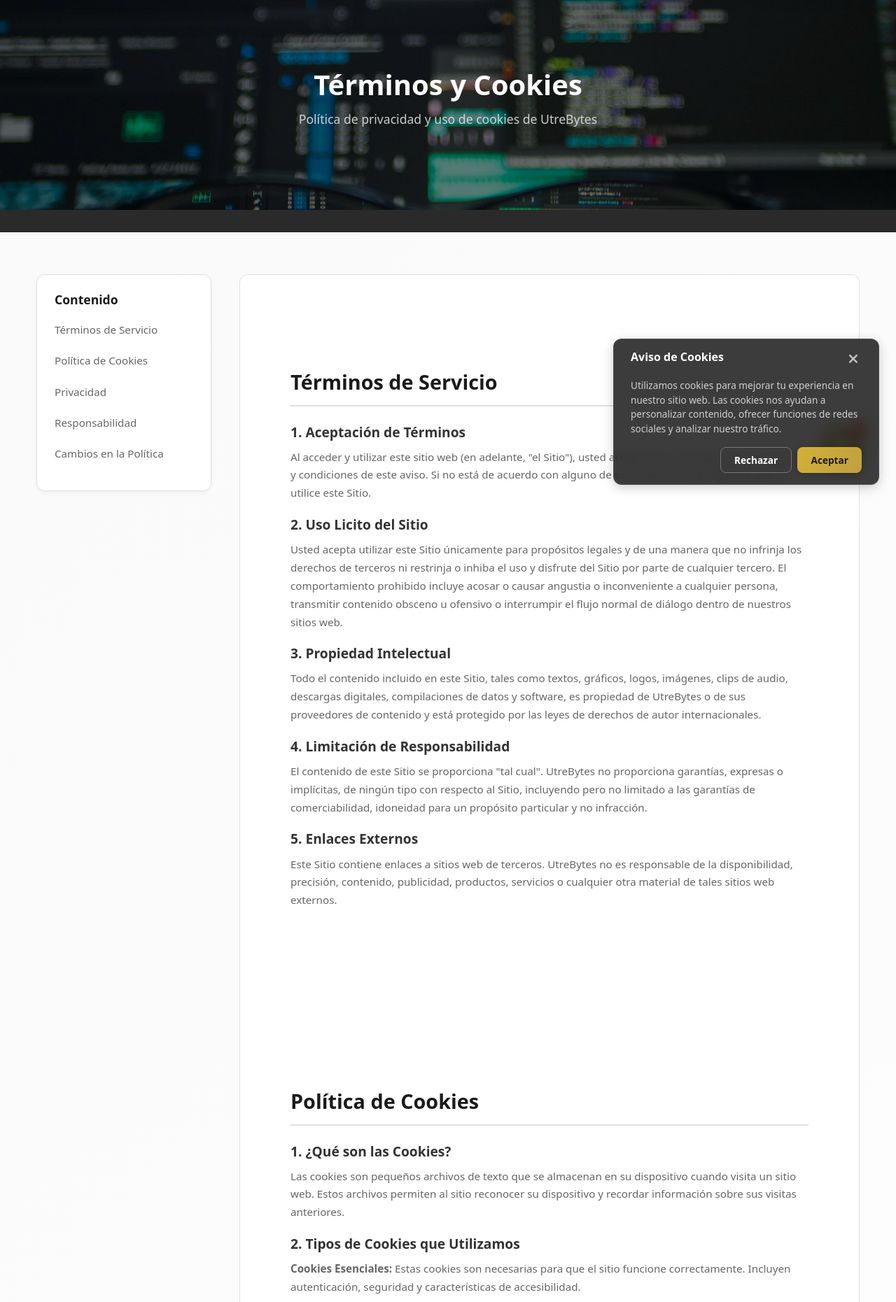
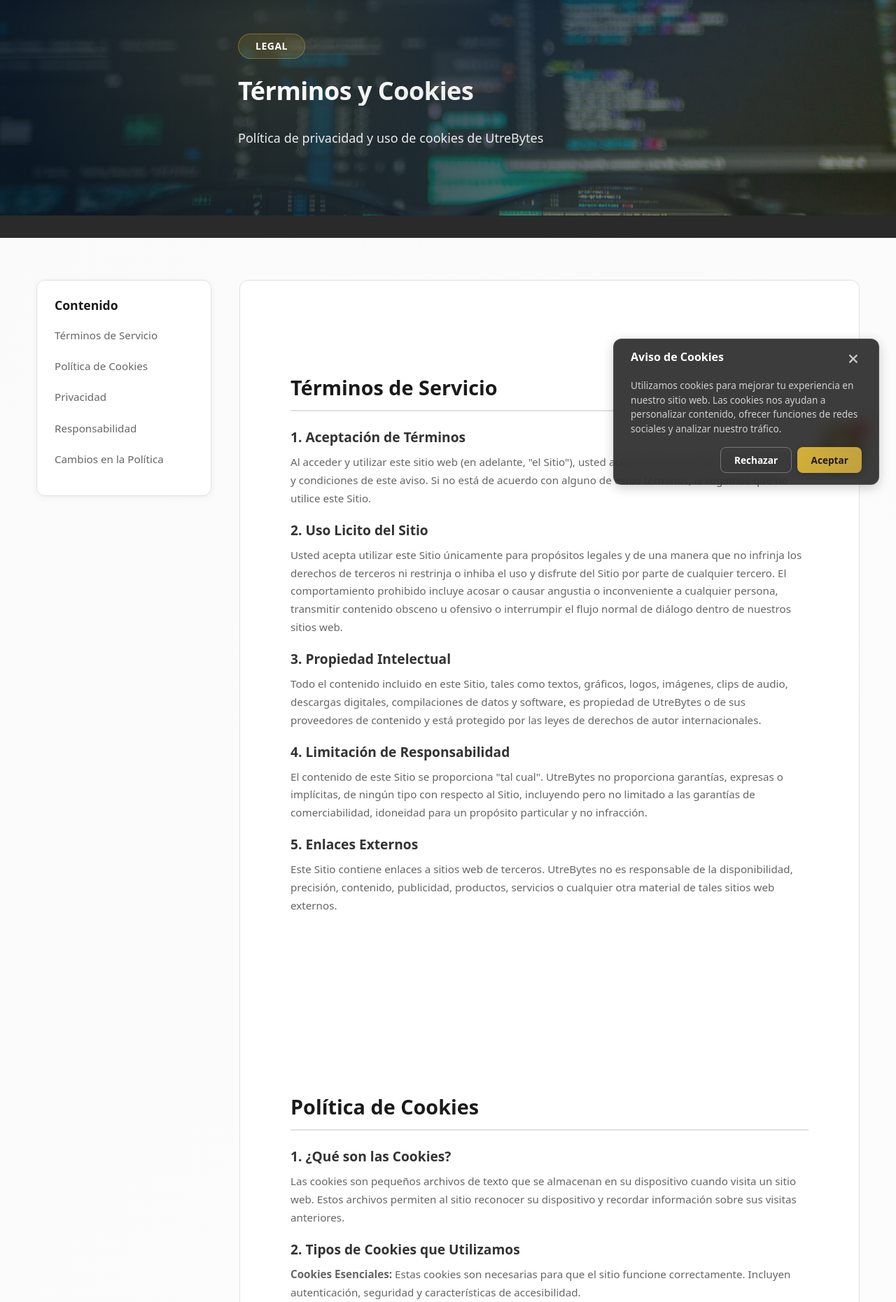
Before and after one commit to albertoperea003/utrebytes-web, a Laravel app: page /terminos-cookies in a window 1280 px wide. Shown: the part 83-1944 px from the top of the page at 70% size. Run offline with Laravel 12, Linux system fonts and the light colour scheme; style sheets or scripts are compiled from the project's sources; some web fonts are replaced.

Commit message:
- Reestilización pestañas - Limpiado de codigo residual

```diff
--- a/resources/sass/components/characteristics.scss
+++ b/resources/sass/components/characteristics.scss
@@ -4,28 +4,6 @@
 
 .characteristics-container {
     background: linear-gradient(135deg, #fafafa 0%, #ffffff 100%);
-}
-
-.characteristics-header {
-    padding: $space-4xl 0;
-    text-align: center;
-    background-attachment: fixed;
-    background-size: cover;
-    background-position: center;
-    background-repeat: no-repeat;
-
-    h1 {
-        font-size: $font-size-4xl;
-        margin-bottom: $space-lg;
-        color: #1a1a1a;
-    }
-
-    p {
-        font-size: $font-size-lg;
-        color: #666666;
-        max-width: 600px;
-        margin: 0 auto;
-    }
 }
 
 .characteristics-section {
@@ -209,13 +187,6 @@
 }
 
 @include breakpoint($breakpoint-sm) {
-    .characteristics-header h1 {
-        font-size: $font-size-3xl;
-    }
-
-    .characteristics-header p {
-        font-size: $font-size-base;
-    }
 
     .characteristics-section {
         padding: $space-2xl 0;
--- a/resources/sass/components/contact.scss
+++ b/resources/sass/components/contact.scss
@@ -1,40 +1,6 @@
 @use '../variables' as *;
 @use '../mixins' as *;
 @use 'sass:color' as color;
-
-.contact-hero {
-    padding: $space-2xl 0;
-    text-align: center;
-    background-attachment: fixed;
-    background-size: cover;
-    background-position: center;
-    background-repeat: no-repeat;
-    color: $white;
-
-    h1 {
-        font-size: $font-size-4xl;
-        margin-bottom: $space-lg;
-        font-weight: 700;
-    }
-
-    p {
-        font-size: $font-size-lg;
-        max-width: 700px;
-        margin: 0 auto;
-    }
-
-    @include breakpoint($breakpoint-sm) {
-        padding: $space-xl 0;
-
-        h1 {
-            font-size: $font-size-3xl;
-        }
-
-        p {
-            font-size: $font-size-base;
-        }
-    }
-}
 
 .contact-section {
     padding: $space-2xl 0;
--- a/resources/sass/components/legal.scss
+++ b/resources/sass/components/legal.scss
@@ -1,25 +1,3 @@
-.legal-hero {
-    background-size: cover;
-    background-position: center;
-    padding: 80px 20px;
-    color: white;
-    text-align: center;
-    min-height: 300px;
-    display: flex;
-    align-items: center;
-    justify-content: center;
-
-    h1 {
-        font-size: 2.5rem;
-        margin-bottom: 10px;
-        font-weight: 700;
-    }
-
-    p {
-        font-size: 1.1rem;
-        opacity: 0.9;
-    }
-}
 
 .legal-content {
     padding: 60px 20px;
--- a/resources/sass/components/partners.scss
+++ b/resources/sass/components/partners.scss
@@ -14,29 +14,6 @@
 
 .partners-container {
     background: linear-gradient(135deg, #fafafa 0%, #ffffff 100%);
-}
-
-.partners-header {
-    padding: 4rem 0;
-    text-align: center;
-    background-attachment: fixed;
-    background-size: cover;
-    background-position: center;
-    background-repeat: no-repeat;
-
-    h1 {
-        font-size: 2.75rem;
-        margin-bottom: 1rem;
-        color: #1a1a1a;
-        letter-spacing: -0.02em;
-    }
-
-    p {
-        font-size: 1.125rem;
-        color: #666666;
-        max-width: 600px;
-        margin: 0 auto;
-    }
 }
 
 .partners-section {
--- a/resources/sass/components/recursos.scss
+++ b/resources/sass/components/recursos.scss
@@ -24,29 +24,6 @@
 
 .recursos-container {
     background: linear-gradient(135deg, #fafafa 0%, #ffffff 100%);
-}
-
-.recursos-header {
-    padding: 4rem 0;
-    text-align: center;
-    background-attachment: fixed;
-    background-size: cover;
-    background-position: center;
-    background-repeat: no-repeat;
-
-    h1 {
-        font-size: 2.75rem;
-        margin-bottom: 1rem;
-        color: #1a1a1a;
-        letter-spacing: -0.02em;
-    }
-
-    p {
-        font-size: 1.125rem;
-        color: #666666;
-        max-width: 600px;
-        margin: 0 auto;
-    }
 }
 
 .recursos-section {
--- a/resources/views/pages/caracteristicas.blade.php
+++ b/resources/views/pages/caracteristicas.blade.php
@@ -213,5 +213,6 @@
             </div>
         </div>
     </section>
+
 </div>
 @endsection
--- a/resources/views/pages/terminos-cookies.blade.php
+++ b/resources/views/pages/terminos-cookies.blade.php
@@ -4,10 +4,15 @@
 
 @section('content')
 <!-- Hero Section -->
-<section class="legal-hero" style="background-image: linear-gradient(rgba(0, 0, 0, 0.5), rgba(0, 0, 0, 0.5)), url('{{ asset('images/heros/hero_background.jpg') }}');">
-    <div class="container">
-        <h1>Términos y Cookies</h1>
-        <p>Política de privacidad y uso de cookies de UtreBytes</p>
+<section class="hero" style="background-image: linear-gradient(135deg, rgba(13, 27, 42, 0.85) 0%, rgba(15, 35, 55, 0.75) 50%, rgba(212, 175, 55, 0.15) 100%), url('{{ asset('images/heros/hero_background.jpg') }}');">
+    <div class="hero-container">
+        <div class="hero-content">
+            <div class="hero-badge">
+                <span class="badge-text">Legal</span>
+            </div>
+            <h1 class="hero-title">Términos y Cookies</h1>
+            <p class="hero-subtitle">Política de privacidad y uso de cookies de UtreBytes</p>
+        </div>
     </div>
 </section>
 
--- a/resources/views/welcome.blade.php
+++ b/resources/views/welcome.blade.php
@@ -7,9 +7,6 @@
         <section class="hero" style="background-image: linear-gradient(135deg, rgba(13, 27, 42, 0.85) 0%, rgba(15, 35, 55, 0.75) 50%, rgba(212, 175, 55, 0.15) 100%), url('{{ asset('images/heros/hero_background.jpg') }}');">
             <div class="hero-container">
                 <div class="hero-content">
-                    <div class="hero-badge">
-                        <span class="badge-text">Transformación Digital</span>
-                    </div>
                     <h1 class="hero-title">
                         Tecnología de vanguardia para tu negocio
                     </h1>
```
